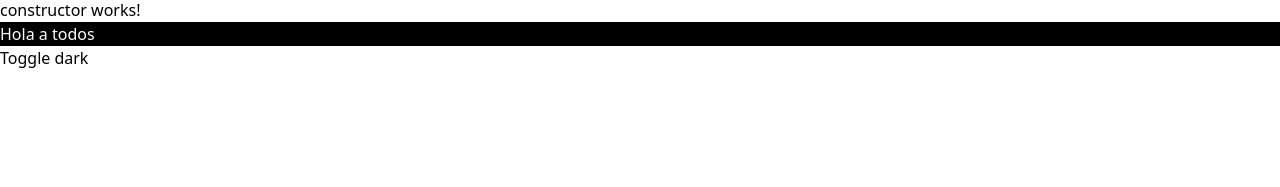
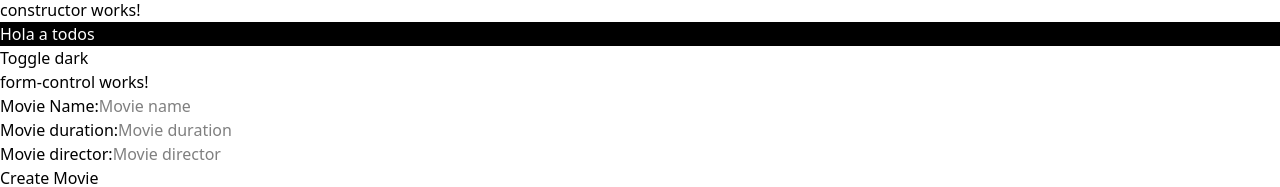
Before and after one commit to javiergp23/project-ng, an Angular app: page / in a window 1280 px wide. Shown: the part 852-1039 px from the top of the page. Before the commit the page ends 922 px from the top, so only its background shows below. Built offline with nearby package versions, Linux system fonts and the light colour scheme.

Commit message:
form fix

```diff
--- a/src/app/app.html
+++ b/src/app/app.html
@@ -29,4 +29,5 @@
 <app-child [msg]="msg" [person]="person" (login)="setName($event)"></app-child>
 <h1>{{name}}</h1>
 <app-constructor></app-constructor>
+<app-formulario></app-formulario>
 <router-outlet />
--- a/src/app/app.ts
+++ b/src/app/app.ts
@@ -4,10 +4,11 @@ import { Header } from './components/header/header';
 import { FormsModule } from '@angular/forms';
 import { Child } from './components/child/child';
 import { Constructor } from './components/constructor/constructor';
+import { Formulario } from './components/form-control/formulario';
 
 @Component({
   selector: 'app-root',
-  imports: [RouterOutlet, Header, FormsModule, Child, Constructor],
+  imports: [RouterOutlet, Header, FormsModule, Child, Constructor, Formulario],
   templateUrl: './app.html',
   styleUrl: './app.css'
 })
--- a/src/app/components/form-control/form-control.html
+++ b/src/app/components/form-control/form-control.html
@@ -1,6 +1,6 @@
 <p>form-control works!</p>
 
-<form [formGroup]="movieForm">
+<form [formGroup]="movieForm" (submit)="handleSubmit()">
   <fieldset>
     <label for="movie-name">Movie Name:</label>
     <input type="text" id="movie-name" formControlName="name" placeholder="Movie name">
@@ -13,5 +13,5 @@
     <label for="movie-name">Movie director:</label>
     <input type="text" id="movie-director" formControlName="director" placeholder="Movie director">
   </fieldset>
-  <button (click)="handleSubmit()">Create Movie</button>
+  <button>Create Movie</button>
 </form>
--- a/src/app/components/form-control/formulario.ts
+++ b/src/app/components/form-control/formulario.ts
@@ -14,9 +14,10 @@ export class Formulario {
   director: FormControl;
 
   constructor(){
-    this.name = new FormControl();
-    this.duration = new FormControl();
-    this.director = new FormControl();
+    this.name = new FormControl('');
+    this.duration = new FormControl('');
+    this.director = new FormControl('');
+
     this.movieForm = new FormGroup({
       name: this.name,
       duration: this.duration,
@@ -24,7 +25,7 @@ export class Formulario {
     });
   }
 
-  handleSubmit(){
+  handleSubmit(): void{
     console.log(this.movieForm.value)
   }
 }
```
